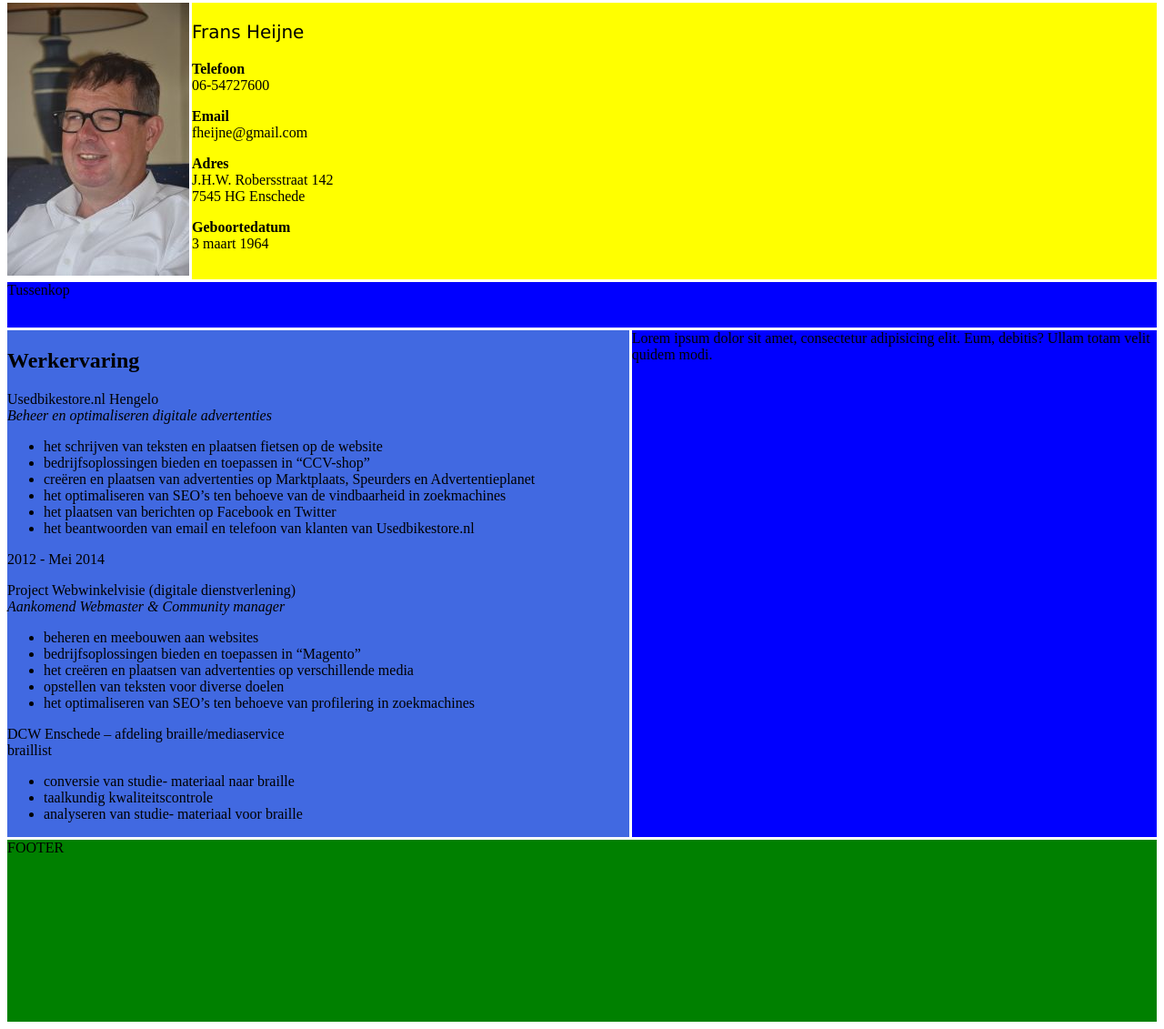
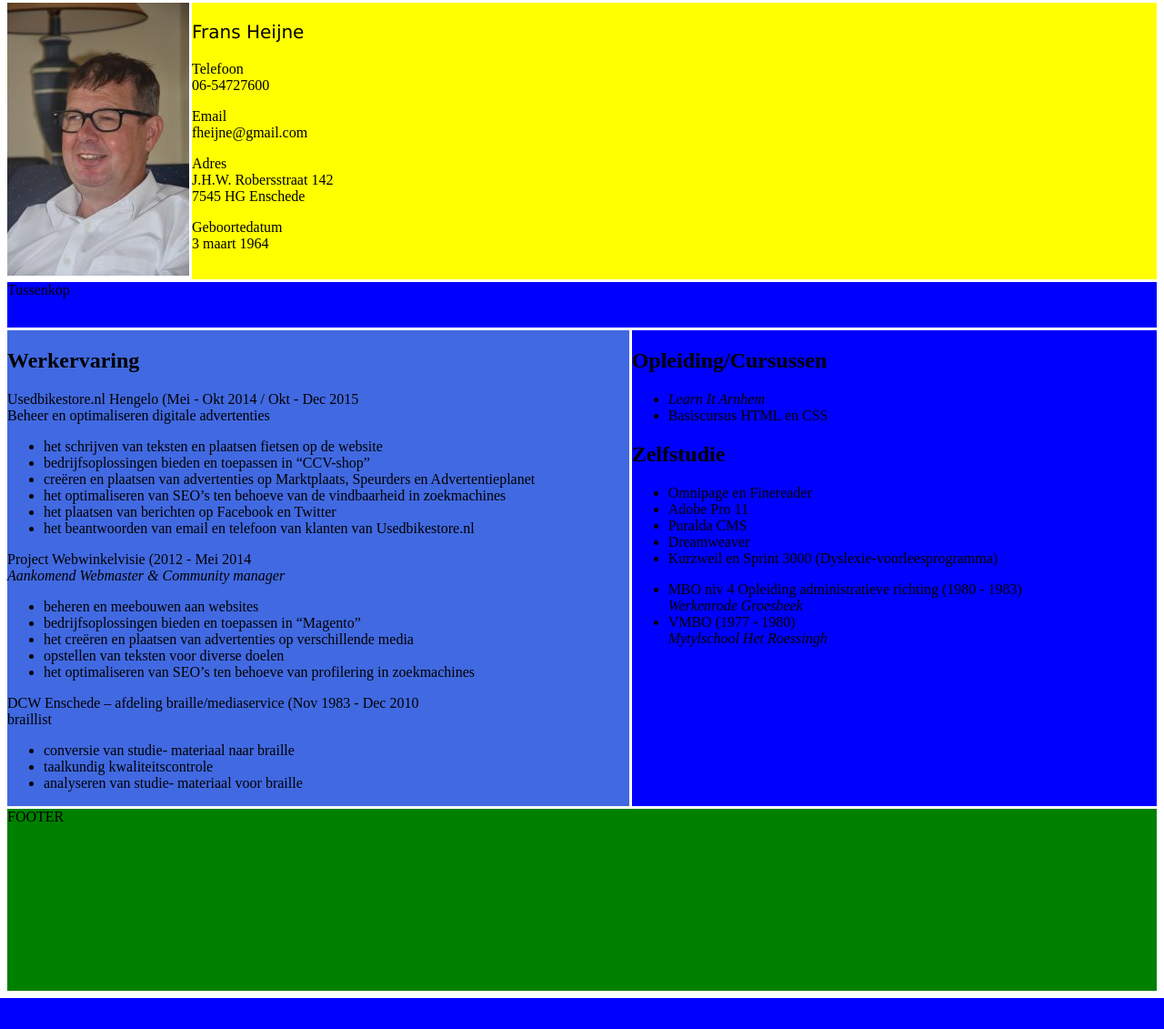
Before and after one commit to Frans100/demo2, a PHP site: page /grid-cv.html in a window 1280 px wide. Shown: the part 48-1179 px from the top of the page at 91% size. After the commit the page ends 1145 px from the top, so only its background shows below. Run offline with PHP 8.4, Linux system fonts and the light colour scheme.

Commit message:
bijgewerkte versie CV

```diff
--- a/grid-cv.css
+++ b/grid-cv.css
@@ -11,7 +11,7 @@
     background-color: red;
 }
 .foto {
-    grid-auto-columns: 1 / 3;
+    grid-column: 1 /2;
 
 }
 
@@ -50,6 +50,9 @@ p.naam {
     font-size: 20px;
 }
 
-span {
+span.cursief {
+    font-style: italic;
+}
+span.bold {
     font-weight: bold;
 }
--- a/grid-cv.html
+++ b/grid-cv.html
@@ -9,7 +9,15 @@
 </head>
 <body>
     <div class="container">
-    <div class="header">HEADER</div>
+    <div class="header">
+
+
+
+
+
+
+
+        HEADER</div>
     <div class="foto"><img src="profiel.jpg" alt=""></div>
    <div class="person">
                     <p class="naam">Frans Heijne</p>
@@ -23,8 +31,9 @@
 
     <div class="werk">
         <h2>Werkervaring</h2>
-        <p class="kop">Usedbikestore.nl Hengelo<br>
-            <i>Beheer en optimaliseren digitale advertenties</i>
+
+        <p class="kop">Usedbikestore.nl Hengelo (Mei - Okt 2014 / Okt - Dec 2015<br>
+            Beheer en optimaliseren digitale advertenties
         </p>
             <ul>
             <li>het schrijven van teksten en plaatsen fietsen op de website</li>
@@ -35,8 +44,7 @@
             <li>het beantwoorden van email en telefoon van klanten van Usedbikestore.nl</li>
             </ul>
 
-            <p>2012 - Mei 2014</p>
-            <p>Project Webwinkelvisie (digitale dienstverlening)<br>
+            <p>Project Webwinkelvisie (2012 - Mei 2014<br>
                         <i>Aankomend Webmaster & Community manager</i>
                         <ul>
                             <li>beheren en meebouwen aan websites</li>
@@ -46,7 +54,7 @@
                         <li>het optimaliseren van SEO’s ten behoeve van profilering in zoekmachines</li>
                         </ul>
             </p>
-                <p class="kop">DCW Enschede – afdeling braille/mediaservice<br>
+                <p class="kop">DCW Enschede – afdeling braille/mediaservice (Nov 1983 - Dec 2010<br>
                     braillist
                 </p>
                     <ul>
@@ -56,7 +64,25 @@
                     </ul>
     </div>
 
-    <div class="opleiding">Lorem ipsum dolor sit amet, consectetur adipisicing elit. Eum, debitis? Ullam totam velit quidem modi.</div>
+    <div class="opleiding"><h2>Opleiding/Cursussen</h2>
+    <ul>
+        <li> <span class="cursief">Learn It Arnhem</span></li>
+        <li>Basiscursus HTML en CSS</li>
+        </ul>
+        <h2>Zelfstudie</h2>
+        <ul>
+            <li>Omnipage en Finereader</li>
+            <li>Adobe Pro 11</li>
+            <li>Puralda CMS</li>
+            <li>Dreamweaver</li>
+            <li>Kurzweil en Sprint 3000 (Dyslexie-voorleesprogramma)</li>
+        </ul>
+        <ul>
+            <li>MBO niv 4 Opleiding administratieve richting (1980 - 1983)<br><span class="cursief">Werkenrode Groesbeek</span></li>
+            <li>VMBO (1977 - 1980)<br><span class="cursief">Mytylschool Het Roessingh</span></li>
+        </ul>
+    </div>
+
     <div class="footer">FOOTER</div>
     </div>
 
```
